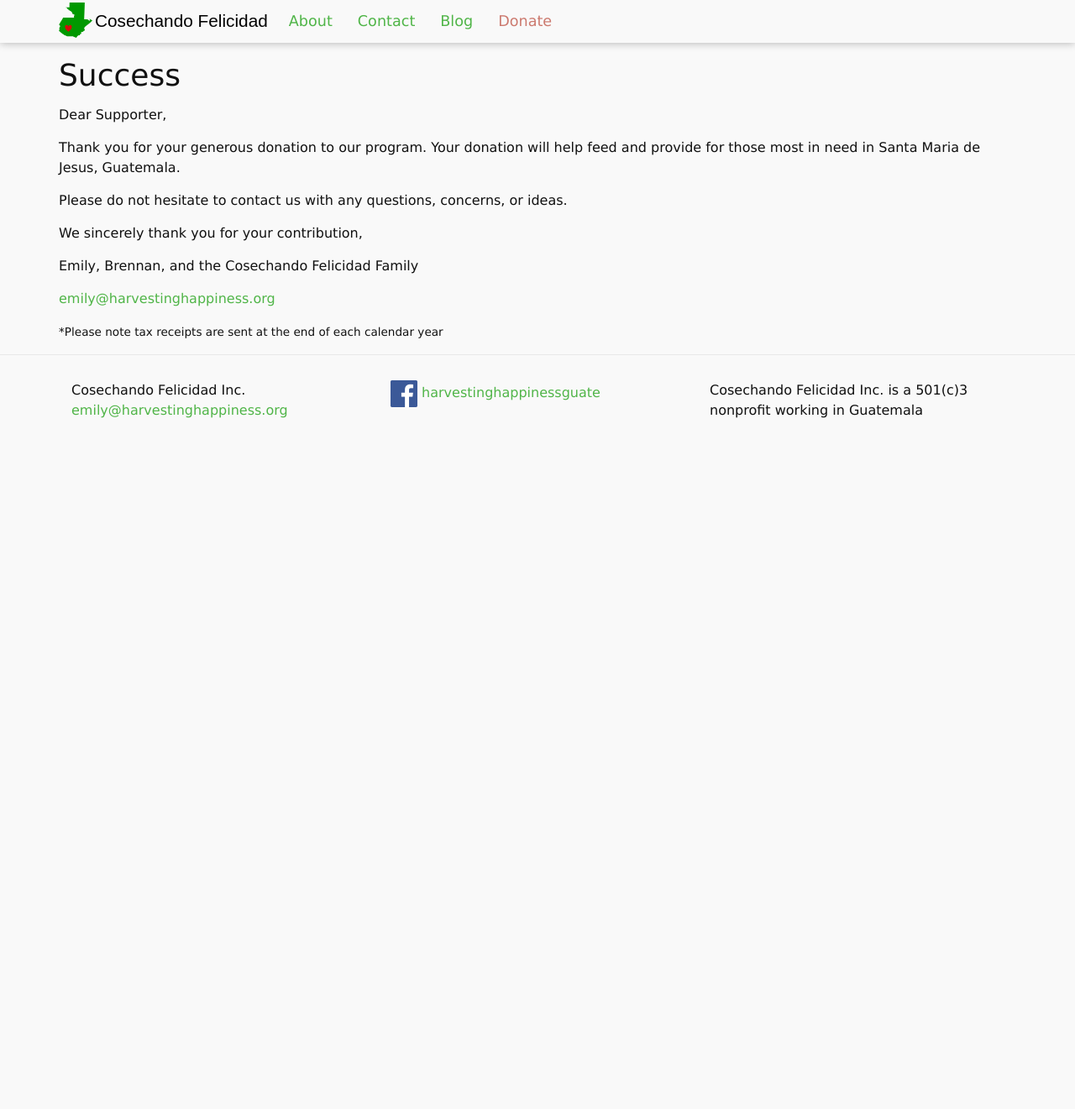
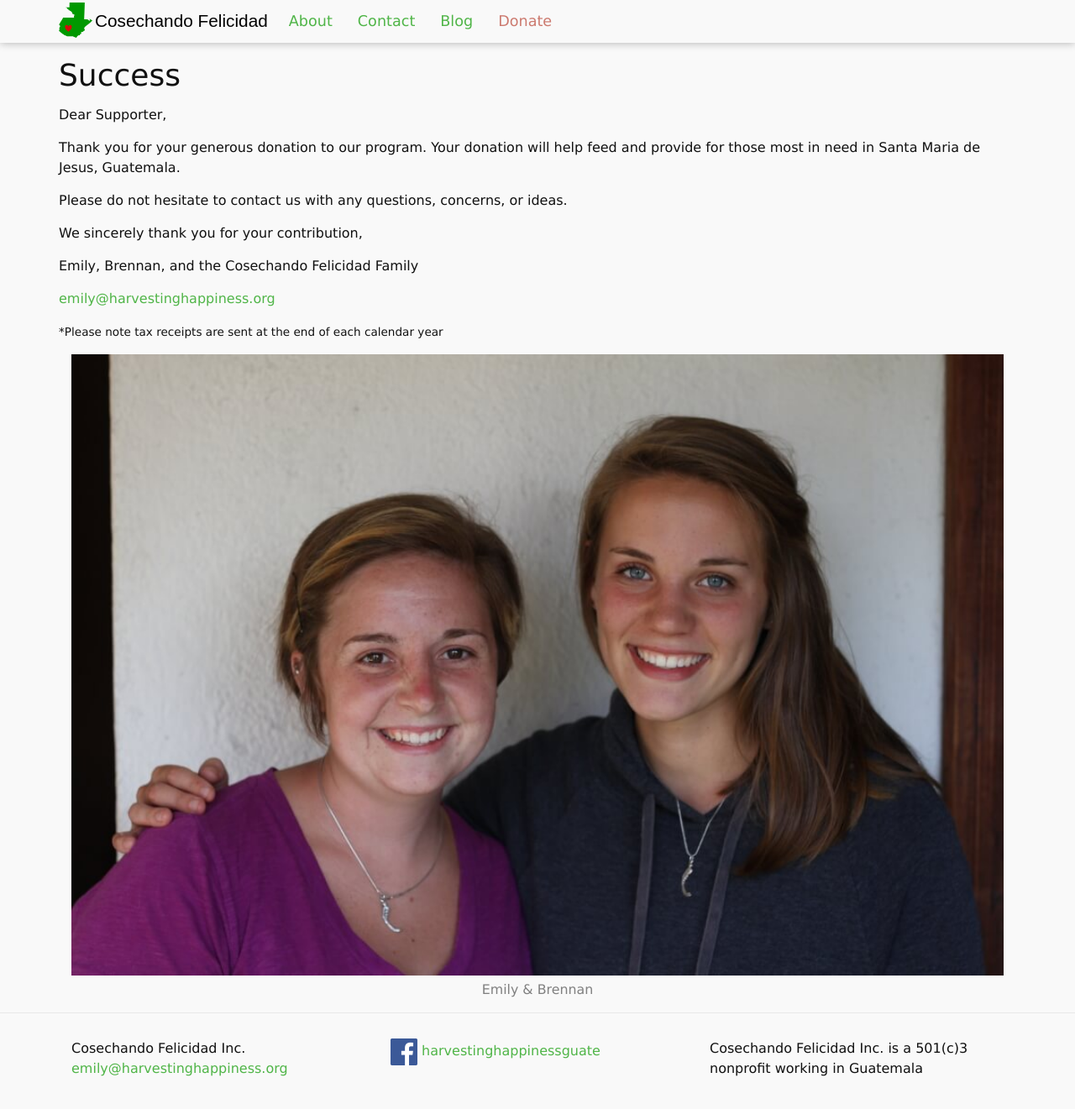
Before and after one commit to harvestinghappiness/harvestinghappiness.github.io, a Jekyll site: the page built from success.md, in a window 1280 px wide and 1345 px high. Shown: the top 1321 px of the window at 84% size. Built offline with Jekyll 4.4.1, drawn with Linux system fonts in a browser that asks for light colours.

Commit message:
Update success.md

```diff
--- a/success.md
+++ b/success.md
@@ -17,3 +17,5 @@ Emily, Brennan, and the Cosechando Felicidad Family
 [emily@harvestinghappiness.org](mailto:emily@harvestinghappiness.org)
 
 <small>*Please note tax receipts are sent at the end of each calendar year</small>
+
+{% include figure.html src="success.jpg" caption="Emily & Brennan" size="full" %}
```
